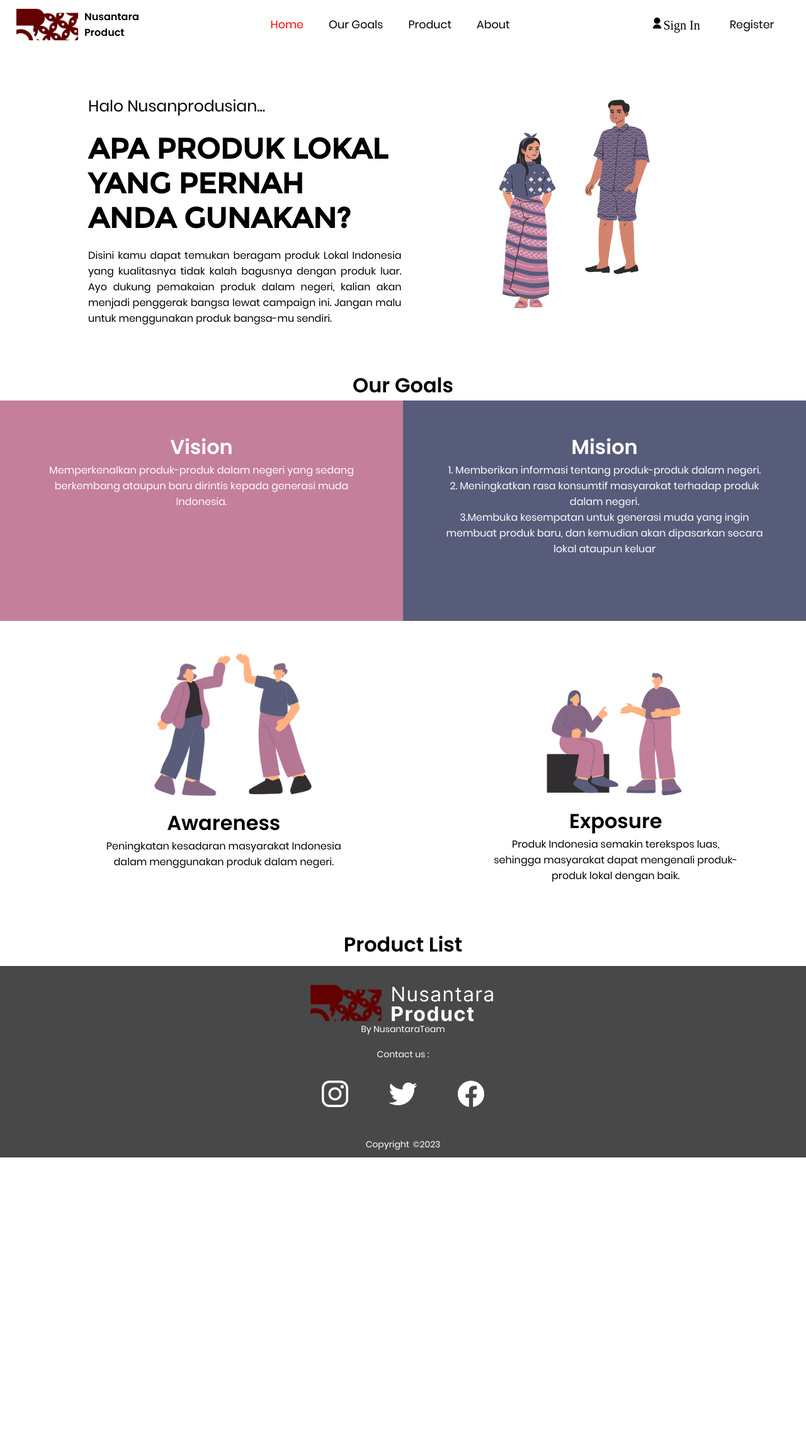
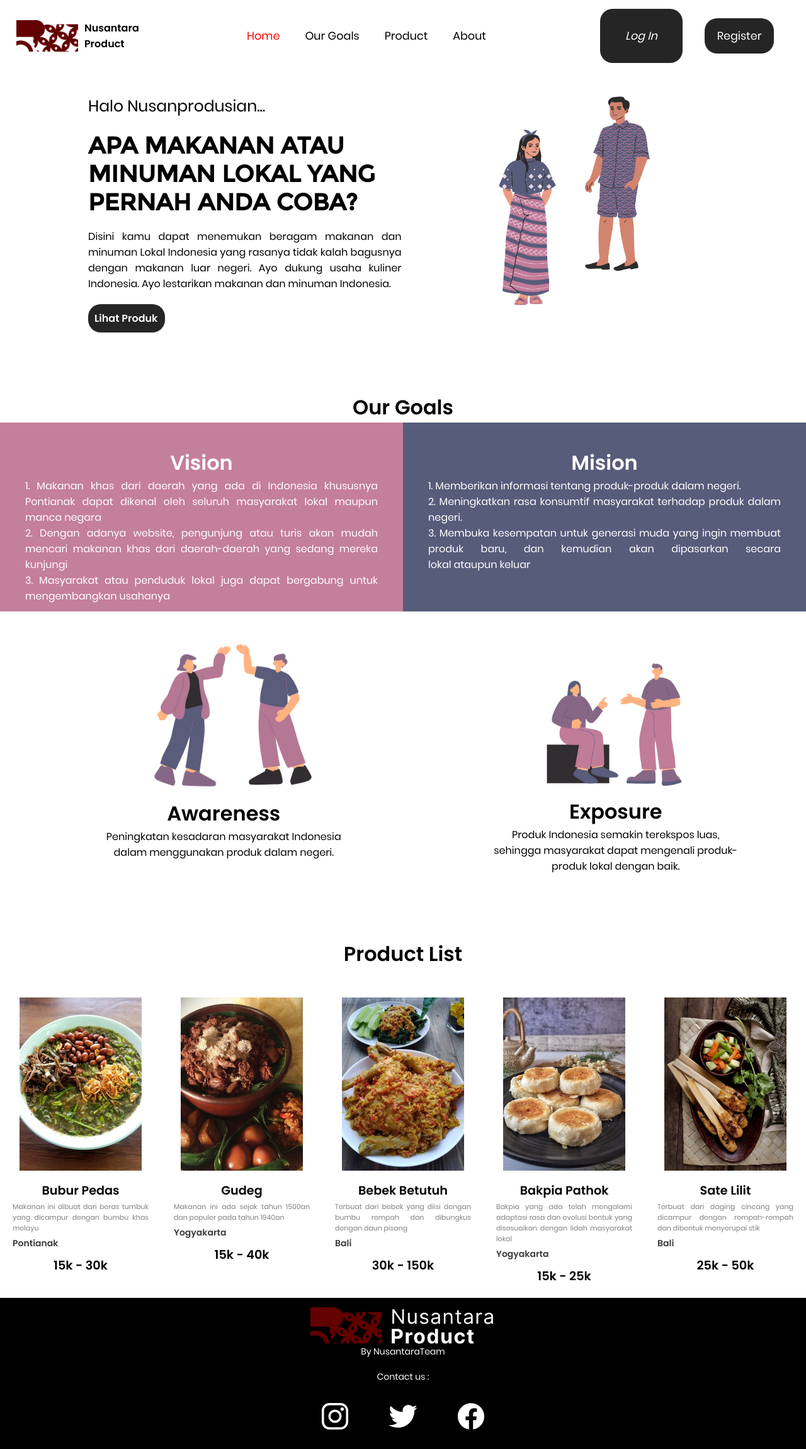
Before and after one commit to Fendy0999/WebUTS, a PHP site: page / in a window 1280 px wide. Shown: the top 2301 px of the page at 63% size. Before the commit the page ends 1838 px from the top, so only its background shows below. Run offline with PHP 8.4, Linux system fonts and the light colour scheme.

Commit message:
membuat section product list

```diff
--- a/index.html
+++ b/index.html
@@ -27,7 +27,7 @@
                     </ul>
 
                     <div class="main">
-                        <a href="#" class="user"><i class="ri-user-fill">Sign In</i></a>
+                        <a href="#" class="user"><i class="user">Log In</i></a>
                         <a href="#" class="register">Register</a>
                         <div class="bx bx-menu" id="menu-icon"></div>
                     </div>
@@ -42,8 +42,9 @@
 
             <div class="kolom">
                 <p class="deskripsi">Halo Nusanprodusian...</p>
-                <h3>APA PRODUK LOKAL<br>YANG PERNAH<br>ANDA GUNAKAN?</h3>
-                <p>Disini kamu dapat temukan beragam produk Lokal Indonesia yang kualitasnya tidak kalah bagusnya dengan produk luar. Ayo dukung pemakaian produk dalam negeri, kalian akan menjadi penggerak bangsa lewat campaign ini. Jangan malu untuk menggunakan produk bangsa-mu sendiri.</p>
+                <h3>APA MAKANAN ATAU<br>MINUMAN LOKAL YANG<br>PERNAH ANDA COBA?<br></h3>
+                <p>Disini kamu dapat menemukan beragam makanan dan minuman Lokal Indonesia yang rasanya tidak kalah bagusnya dengan makanan luar negeri. Ayo dukung usaha kuliner Indonesia. Ayo lestarikan makanan dan minuman Indonesia.</p>
+                <a href="#" class="tbl-hitam">Lihat Produk</a>
             </div>
             <div class="kolom2">
                 <img class="orghomepict" src="assets/images/orghome.png">
@@ -59,11 +60,14 @@
         <div class="container">
             <div class="right-column">
                 <h1>Vision</h1>
-                <p>Memperkenalkan produk-produk dalam negeri yang sedang berkembang ataupun baru dirintis kepada generasi muda Indonesia. </p>
+                <p>1. Makanan khas dari daerah yang ada di Indonesia khususnya Pontianak dapat dikenal oleh seluruh masyarakat lokal maupun manca negara<br>
+                    2. Dengan adanya website, pengunjung atau turis akan mudah mencari makanan khas dari daerah-daerah yang sedang mereka kunjungi<br>
+                    3. Masyarakat atau penduduk lokal juga dapat bergabung untuk mengembangkan usahanya<br>
+                     </p>
             </div>
             <div class="left-column">
                 <h1>Mision</h1>
-                <p>1. Memberikan informasi tentang produk-produk dalam negeri.<br> 2. Meningkatkan rasa konsumtif masyarakat terhadap produk dalam negeri.<br> 3.Membuka kesempatan untuk generasi muda yang ingin membuat produk baru, dan kemudian akan dipasarkan secara lokal ataupun keluar</p>
+                <p>1. Memberikan informasi tentang produk-produk dalam negeri.<br> 2. Meningkatkan rasa konsumtif masyarakat terhadap produk dalam negeri.<br> 3. Membuka kesempatan untuk generasi muda yang ingin membuat produk baru, dan kemudian akan dipasarkan secara lokal ataupun keluar</p>
             </div>
 
         </div>
@@ -89,11 +93,56 @@
 
     </div>
 
-    <!--Skincare Section-->
-    <div class="skincare-section">
-        <!-- <div class="skincareimages"> -->
+    <!--F&B Section-->
+    <div class="product-container">
+        <div class="product">
+          <img src="assets/images/buburpedas.png" alt="Product Image">
+          <h3>Bubur Pedas</h3>
+          <p>Makanan ini dibuat dari beras tumbuk
+            yang dicampur dengan bumbu khas melayu
+          </p>
+          <h4>Pontianak</h4>
+          <span>15k - 30k</span>
+        </div>
 
-        <!-- </div> -->
+        <div class="product">
+          <img src="assets/images/gudeg.png" alt="Product Image">
+          <h3>Gudeg</h3>
+          <p>Makanan ini ada sejak tahun 1500an dan populer
+            pada tahun 1940an
+          </p>
+          <h4>Yogyakarta</h4>
+          <span>15k - 40k</span>
+        </div>
+
+        <div class="product">
+            <img src="assets/images/bebekbetutuh.png" alt="Product Image">
+            <h3>Bebek Betutuh</h3>
+            <p>Terbuat dari bebek yang diisi dengan bumbu
+                rempah dan dibungkus dengan daun pisang
+            </p>
+            <h4>Bali</h4>
+            <span>30k - 150k</span>
+        </div>
+
+        <div class="product">
+            <img src="assets/images/bakpia.png" alt="Product Image">
+            <h3>Bakpia Pathok</h3>
+            <p>Bakpia yang ada telah mengalami adaptasi rasa dan
+                evolusi bentuk yang disesuaikan dengan lidah masyarakat lokal
+            </p>
+            <h4>Yogyakarta</h4>
+            <span>15k - 25k</span>
+        </div>
+
+        <div class="product">
+            <img src="assets/images/satelilit.png" alt="Product Image">
+            <h3>Sate Lilit</h3>
+            <p>Terbuat dari daging cincang yang dicampur dengan rempah-rempah dan dibentuk menyerupai stik
+            </p>
+            <h4>Bali</h4>
+            <span>25k - 50k</span>
+        </div>
     </div>
 
     <!--untuk footer-->
--- a/style.css
+++ b/style.css
@@ -86,7 +86,7 @@ header{
 .main a {
     margin-right: 25px;
     margin-left: 10px;
-    color: black;
+    color: white;
     font-size: 1.1rem;
     font-weight: 500;
     transition: all .50s ease;
@@ -95,17 +95,25 @@ header{
 .user {
     display: flex;
     align-items: center;
-    padding: 5px;
+    padding: 15px 20px 15px 20px;
+    background-color: #252525;
+    border-radius: 20px;
+    cursor: pointer;
+    color: white;
 }
 
-.user i {
-    color: black;
-    font-size: 20px;
-    margin-right: 7px;
+.register {
+    display: flex;
+    align-items: center;
+    padding: 15px 20px 15px 20px;
+    background-color: #252525;
+    border-radius: 20px;
+    cursor: pointer;
+    color: white;
 }
 
 .main a:hover {
-    color: black;
+    color: #808080;
 }
 
 #menu-icon {
@@ -269,10 +225,10 @@ section img{
 
 .kolom h3 {
     font-family: 'Montserrat', sans-serif;
-    font-weight: 20px;
-    font-size: 45px;
+    font-weight: 16px;
+    font-size: 37px;
     width: 100%;
-    line-height: 55px;
+    line-height: 45px;
     text-align: justify;
 }
 
@@ -301,6 +257,7 @@ section img{
 
 .our-goals {
     text-align: center;
+    padding-top: 45px;
 }
 
 .container {
@@ -313,16 +270,32 @@ section img{
     flex: 1;
     background-color: #585C7B;
     color: white;
-    padding: 50px;
-    height: 350px;
+    padding: 40px;
+    height: 300px;
+}
+
+.left-column h1 {
+    text-align: center;
+}
+
+.left-column p {
+    text-align: justify;
+}
+
+.right-column h1 {
+    text-align: center;
+}
+
+.right-column p {
+    text-align: justify;
 }
 
 .right-column {
     flex: 1;
     background-color: #C47F9B;
     color: white;
-    padding: 50px;
-    height: 350px;
+    padding: 40px;
+    height: 300px;
 }
 
 .container-content {
@@ -366,22 +339,65 @@ section img{
     flex-direction: column;
     justify-content: center;
     align-items: center;
+    margin-top: 30px;
+    margin-bottom: 15px;
 }
 
 .product-list h1 {
     margin:10px 0;
 }
 
+.product-container {
+    display: flex;
+  }
+
+  .product {
+    width: 250px;
+    margin: 10px;
+    padding: 10px;
+    text-align: center;
+  }
+
+  .product img {
+    width: 90%;
+  }
+
+  .product h3 {
+    margin-top: 10px;
+    font-size: 1.2rem;
+  }
+
+  .product p {
+    margin-top: 3px;
+    font-size: 11px;
+    color: #808080;
+    text-align: justify;
+  }
+
+.product h4 {
+    color:rgb(59, 59, 59);
+    font-size: 14px;
+    margin-top: 5px;
+    text-align: left;
+}
+
+  .product span {
+    display: block;
+    margin-top: 10px;
+    font-weight: bold;
+    font-size: 1.2rem;
+  }
+
 footer {
     position: relative;
     bottom: 0;
     left: 0;
     right: 0;
-    background: #484848;
+    background: black;
     height: auto;
     /* width: 100vw; */
     font-family: "Poppins";
-    padding-top: 25px;
+    padding-top: 10px;
     color: white;
 }
 
@@ -432,7 +448,7 @@ footer {
 }
 
 .footer-bottom {
-    background-color: #484848;
+    background-color: black;
     /* width: 100vw; */
     padding: 10px 0;
     text-align: center;
@@ -443,3 +459,20 @@ footer {
     word-spacing: 2px;
     text-transform: capitalize;
 }
+
+a.tbl-hitam {
+    display: flex;
+    align-items: center;
+    padding: 10px;
+    background-color: #252525;
+    border-radius: 20px;
+    cursor: pointer;
+    color: white;
+    width: 122px;
+    font-weight: bold;
+}
+
+a.tbl-hitam:hover {
+    background: #C47F9B;
+    text-decoration: none;
+}
```
Also changed, not shown: other parts of style.css (+0 -52 lines), assets/images/bakpia.png (added), assets/images/bebekbetutuh.png (added), assets/images/buburpedas.png (added), assets/images/gudeg.png (added), assets/images/satelilit.png (added), assets/images/wedanguwuh.png (added), script.js (line endings or trailing spaces).
